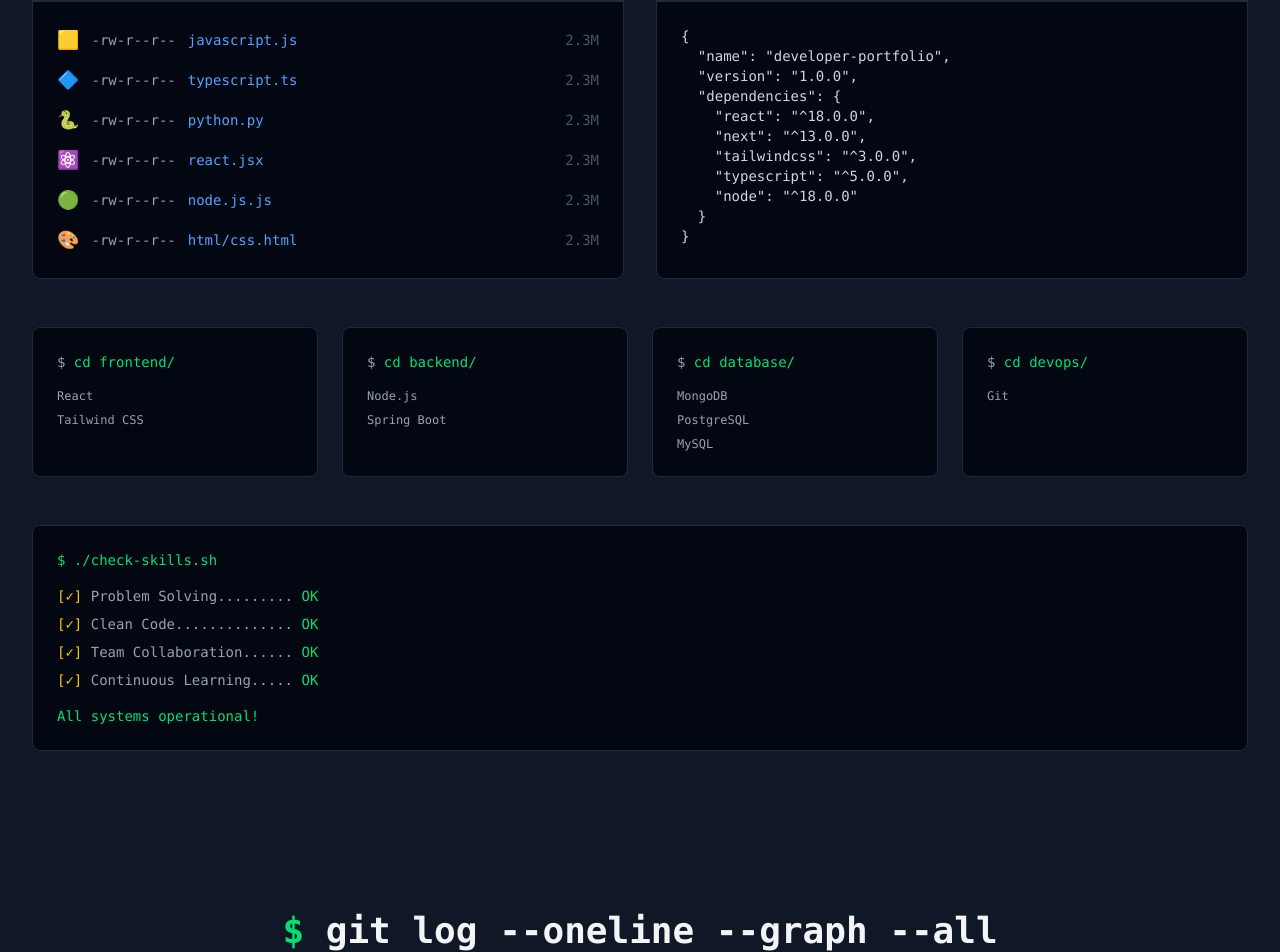
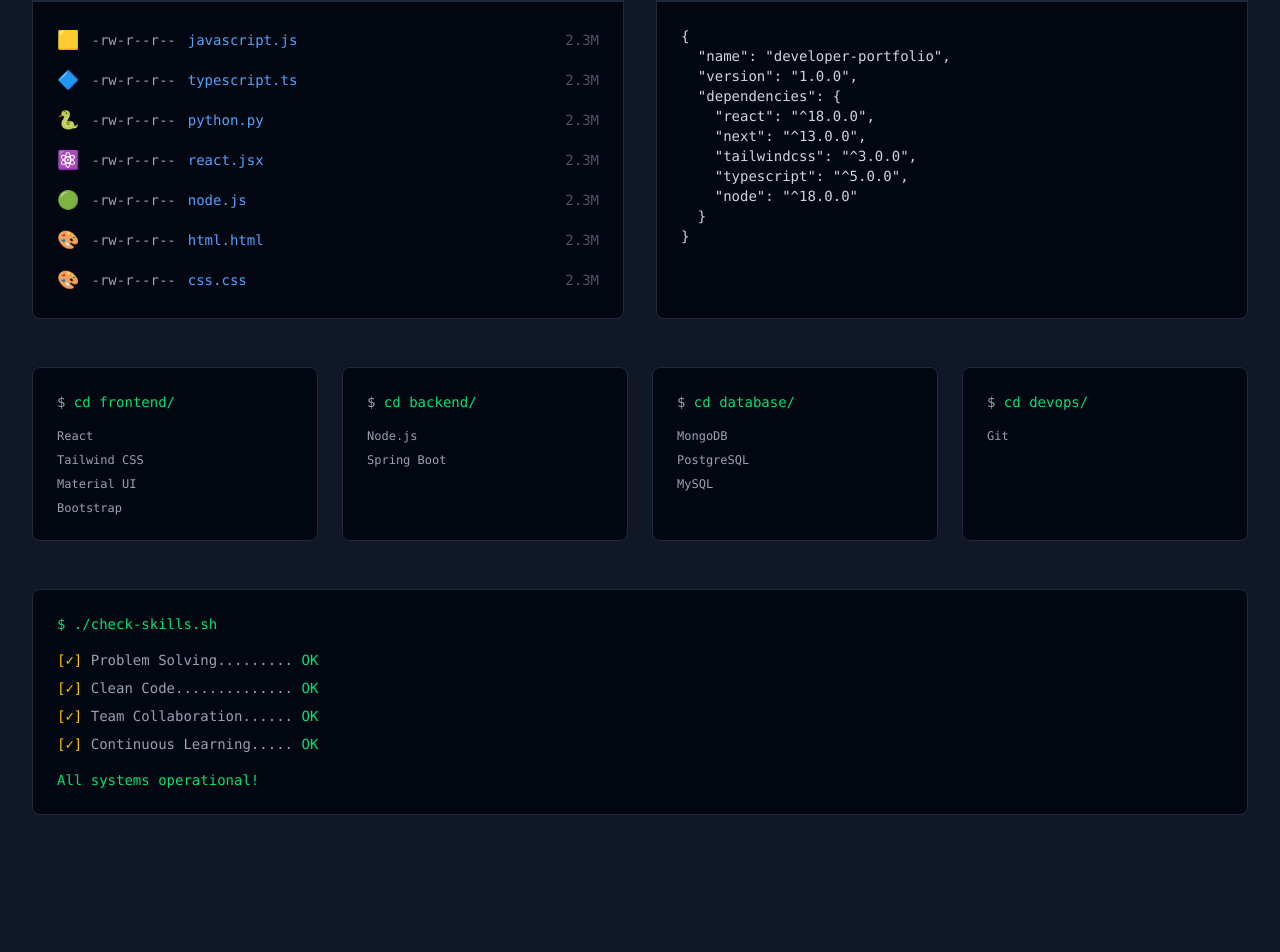
Before and after one commit to sumitmochahary/portfolio, a React (Vite) app: page / in a window 1280 px wide. Shown: the part 1889-2841 px from the top of the page. Built offline with nearby package versions, Linux system fonts and the light colour scheme.

Commit message:
Refactor Skills component to correct technology names and enhance tool categories

```diff
--- a/src/components/Skills.tsx
+++ b/src/components/Skills.tsx
@@ -4,14 +4,15 @@
     { name: "TypeScript", icon: "🔷", extension: ".ts" },
     { name: "Python", icon: "🐍", extension: ".py" },
     { name: "React", icon: "⚛️", extension: ".jsx" },
-    { name: "Node.js", icon: "🟢", extension: ".js" },
-    { name: "HTML/CSS", icon: "🎨", extension: ".html" },
+    { name: "Node", icon: "🟢", extension: ".js" },
+    { name: "HTML", icon: "🎨", extension: ".html" },
+    { name: "CSS", icon: "🎨", extension: ".css" },
   ];
 
   const tools = [
     {
       category: "Frontend",
-      items: ["React", "Tailwind CSS"],
+      items: ["React", "Tailwind CSS", "Material UI", "Bootstrap"],
     },
     {
       category: "Backend",
```
